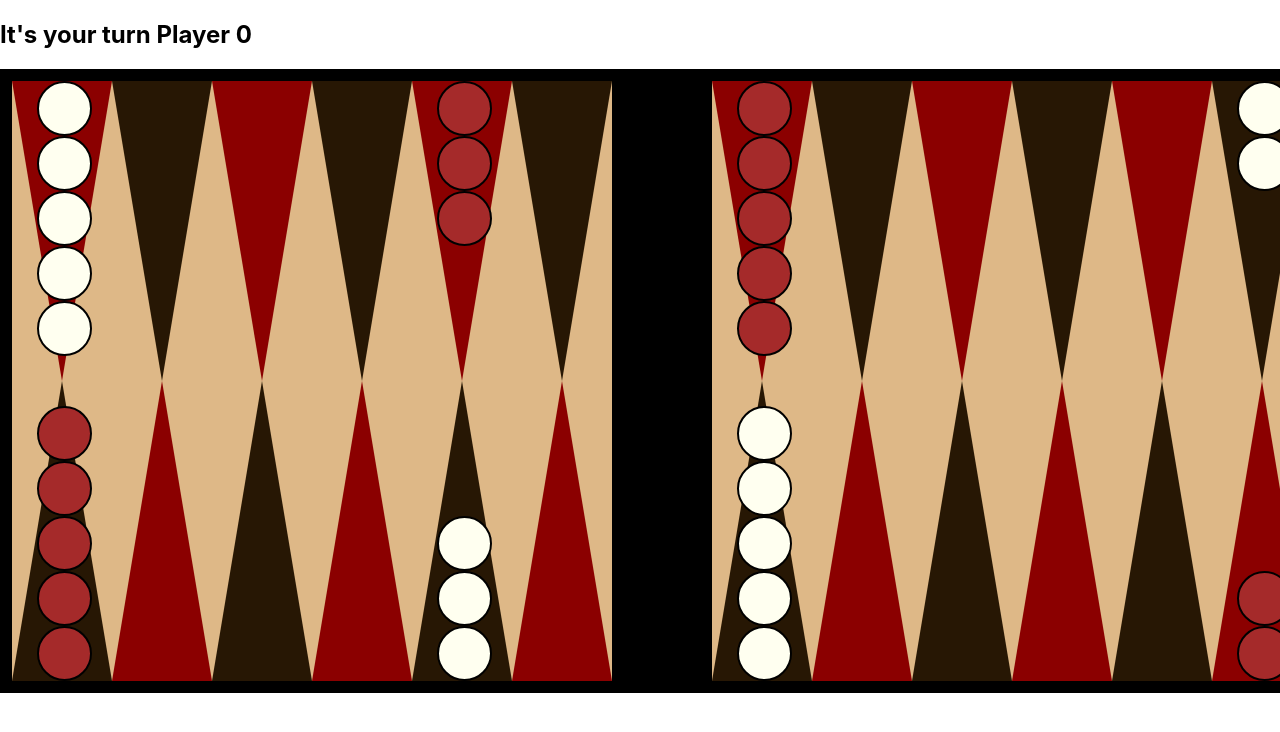
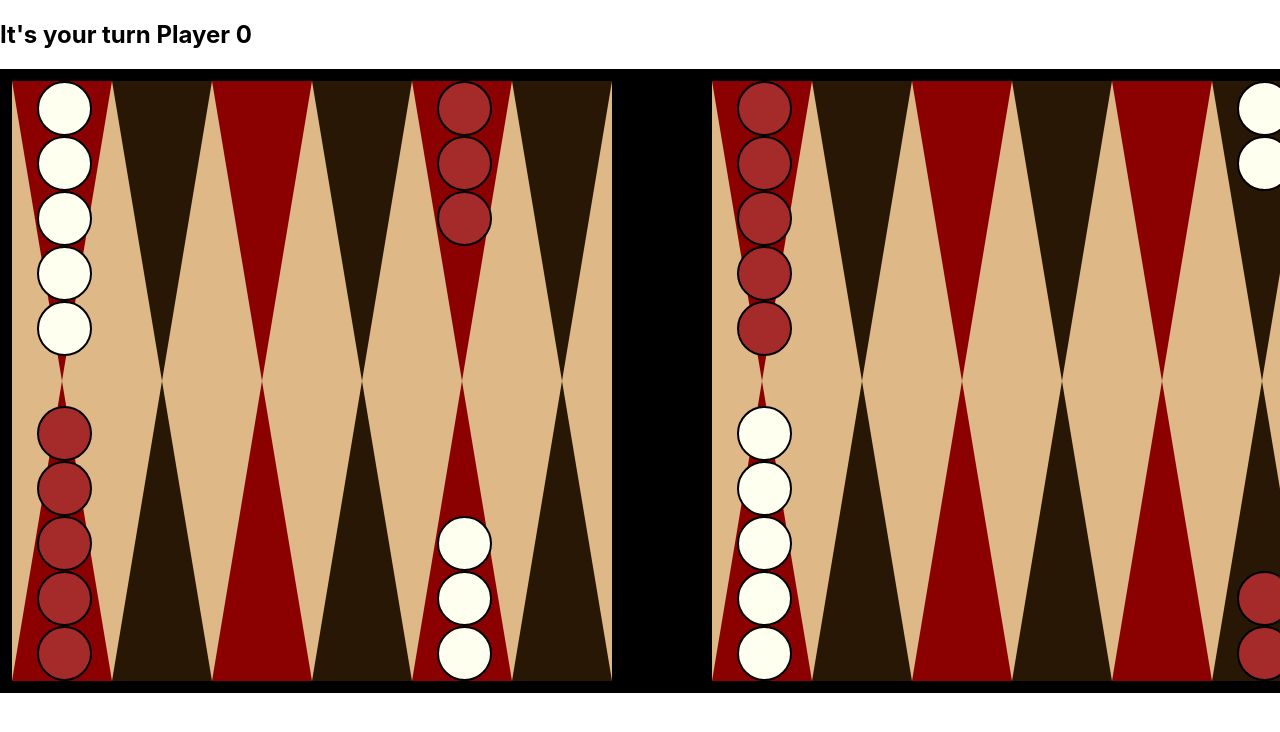
Before and after one commit to belluma/backgammon, a React (Create React App) app: page / in a window 1280 px wide. Shown: the top 732 px of the page. Built offline with nearby package versions, Linux system fonts and the light colour scheme.

Commit message:
refactor quarter

```diff
--- a/src/components/Quarter/Quarter.tsx
+++ b/src/components/Quarter/Quarter.tsx
@@ -13,32 +13,19 @@ type Props = {
     kickedChips?: number;
 };
 
-const Quarter = (props: Props) => {
-  const quarter = [];
-  const q = props.quarter;
-  for (let i = 0; i < 6; i++) {
-    let classes;
-    classes = props.top ? "arrow-down" : "arrow-up";
-    classes = i % 2 === 1 ? classes + " red" : classes + " black";
-    const f = (
-      <Field
-        top={props.top}
-        chips={q[i]}
-        key={i}
-        className={classes}
-        selectField={() => props.selectField(props.id * 6 + i)}
-        selected={props.selectedField === i }
-      />
-    );
-    if (props.top) quarter.unshift(f);
-    else quarter.push(f);
+const Quarter = ({top, quarter, id, selectedField, selectField, className, kickedChips}: Props) => {
+    const getClassName = (i: number) => {
+        return top ? `arrow-down ${i % 2 ? 'red' : 'black'}` : `arrow-up ${i % 2 ? 'black' : 'red'}`
     }
-  if (props.id % 3 !== 0)
-    quarter.push(<Edge top={props.top} chips={props.kickedChips} key={6} />);
-
+    const fields = quarter.map((field, index) => {
+        const i = top ? 5 - index : index;
+        return <Field top={top} chips={quarter[i]} key={i} className={getClassName(i)}
+                      selectField={() => selectField(id * 6 + i)} selected={selectedField === i}/>
+    })
     return (
         <div className={styles.Quarter} data-testid="Quarter">
-      <div className={props.className}>{quarter}</div>
+            <div className={className}>{fields}
+                {id % 3 && <Edge top={top} chips={kickedChips} key={6}/>}</div>
         </div>
     );
 };
```
Lines whose indentation alone changed are shown as unchanged.
